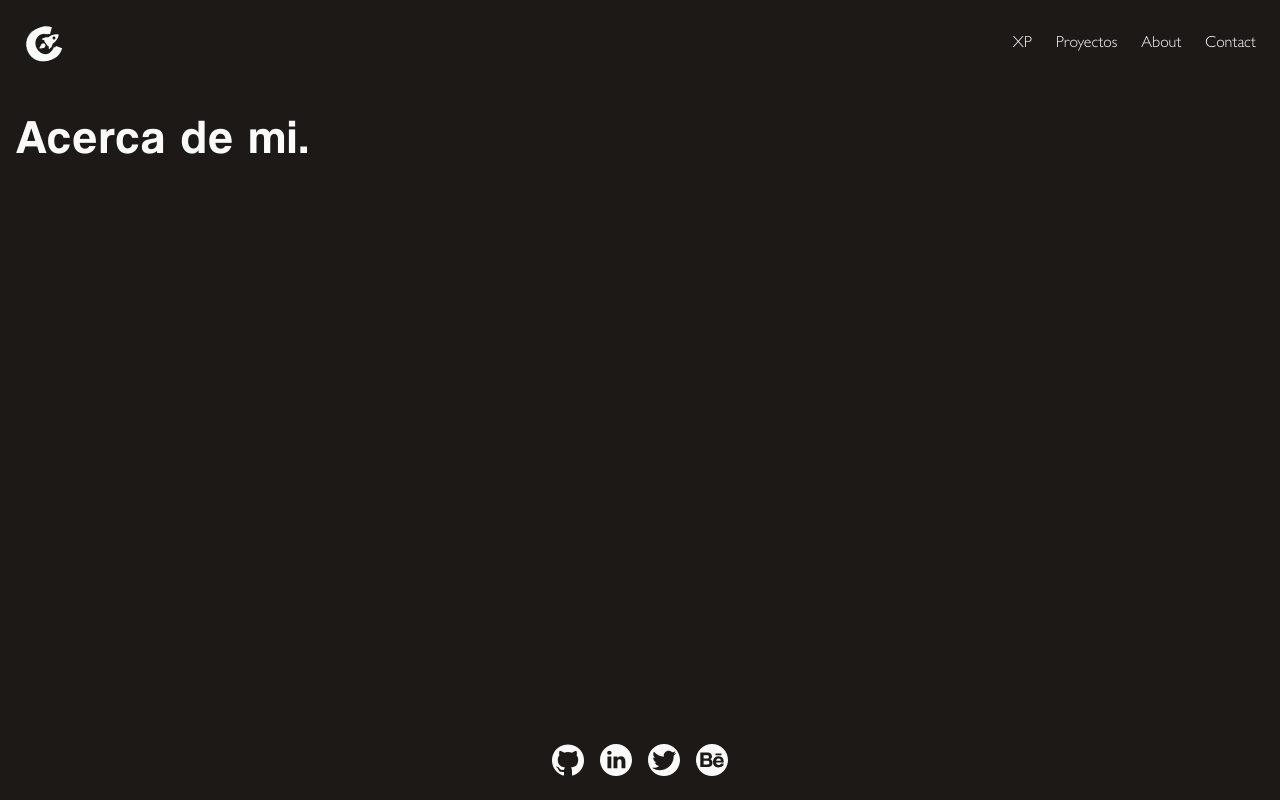
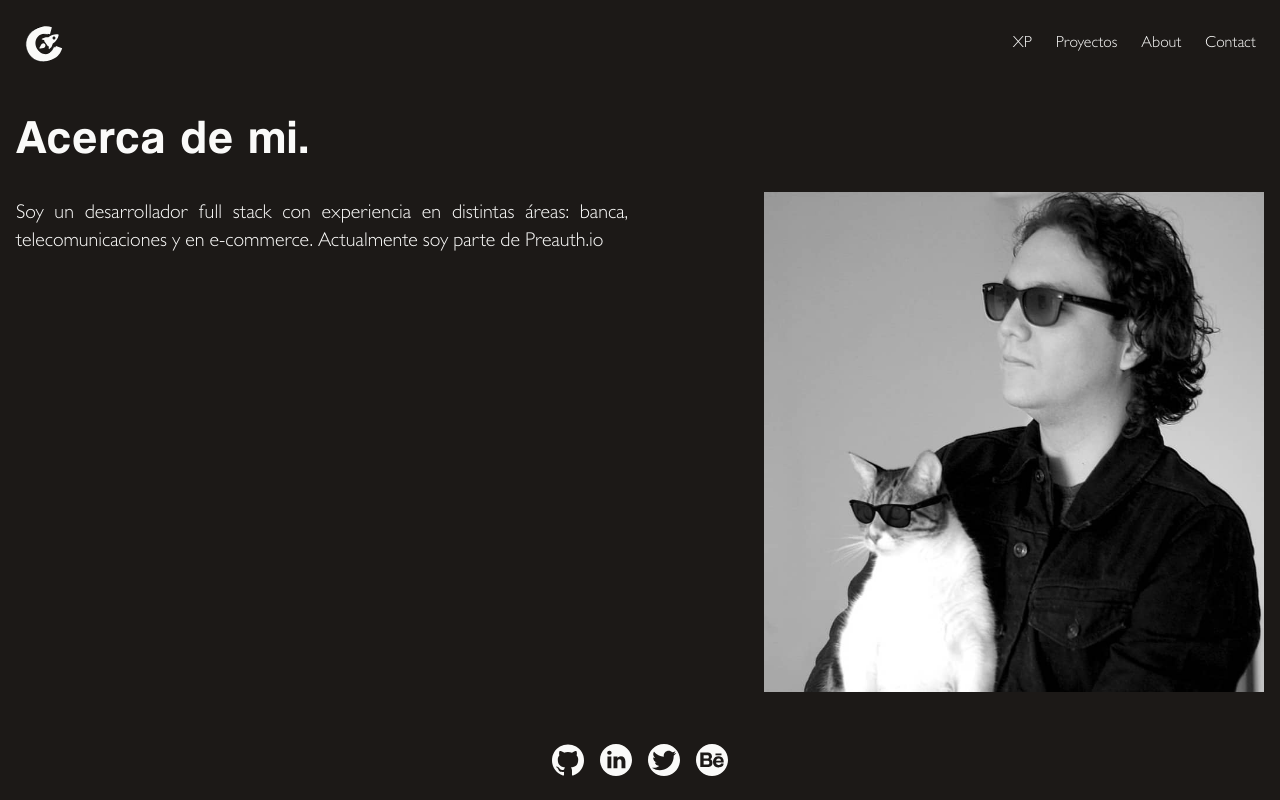
Before and after one commit to carlosz44/web, a Next.js app: page /about in a window 1280 px wide. Built offline with nearby package versions, Linux system fonts and the light colour scheme.

Commit message:
about page

```diff
--- a/components/footer.js
+++ b/components/footer.js
@@ -4,42 +4,33 @@ import Twitter from "./icons/footer/twitter";
 import Behance from "./icons/footer/behance";
 
 export default function Footer() {
+  const links = {
+    github: "https://github.com/carlosz44",
+    linkedin: "https://www.linkedin.com/in/carlos-amoros/",
+    twitter: "https://twitter.com/Leo_Fellini",
+    behance: "https://www.behance.net/carlos__z",
+  };
+
   return (
     <footer>
       <ul className="flex items-center justify-center space-x-4 lg:container px-4 py-6 mx-auto text-sm md:px-6">
         <li>
-          <a
-            href="https://github.com/carlosz44"
-            target="_blank"
-            rel="noopener noreferrer"
-          >
+          <a href={links.GitHub} target="_blank" rel="noopener noreferrer">
             <GitHub className="h-7 md:h-8" />
           </a>
         </li>
         <li>
-          <a
-            href="https://www.linkedin.com/in/carlos-amoros/"
-            target="_blank"
-            rel="noopener noreferrer"
-          >
+          <a href={links.linkedin} target="_blank" rel="noopener noreferrer">
             <LinkedIn className="h-7 md:h-8" />
           </a>
         </li>
         <li>
-          <a
-            href="https://twitter.com/Leo_Fellini"
-            target="_blank"
-            rel="noopener noreferrer"
-          >
+          <a href={links.twitter} target="_blank" rel="noopener noreferrer">
             <Twitter className="h-7 md:h-8" />
           </a>
         </li>
         <li>
-          <a
-            href="https://www.behance.net/carlos__z"
-            target="_blank"
-            rel="noopener noreferrer"
-          >
+          <a href={links.behance} target="_blank" rel="noopener noreferrer">
             <Behance className="h-7 md:h-8" />
           </a>
         </li>
--- /dev/null
+++ b/lib/datocms.js
@@ -0,0 +1,12 @@
+import { GraphQLClient } from "graphql-request";
+export function request({ query, variables, preview }) {
+  const endpoint = preview
+    ? `https://graphql.datocms.com/preview`
+    : `https://graphql.datocms.com/`;
+  const client = new GraphQLClient(endpoint, {
+    headers: {
+      authorization: `Bearer ${process.env.DATOCMS_API_TOKEN}`,
+    },
+  });
+  return client.request(query, variables);
+}
--- a/package.json
+++ b/package.json
@@ -9,6 +9,7 @@
     "lint": "next lint"
   },
   "dependencies": {
+    "graphql-request": "^3.5.0",
     "next": "11.1.0",
     "react": "17.0.2",
     "react-dom": "17.0.2"
--- a/pages/about.js
+++ b/pages/about.js
@@ -1,8 +1,34 @@
+import Image from "next/image";
+import aboutImage from "../public/images/das-katze-square.jpeg";
+
 export default function About() {
   return (
     <div className="flex flex-col md:container space-y-6">
       <h2>Acerca de mi.</h2>
-      <p></p>
+      <div className="grid grid-cols-2 gap-6 place-content-around">
+        <div className="px-4 pb-6 sm:px-0 col-span-2 sm:col-span-1 text-justify">
+          <p>
+            Soy un desarrollador full stack con experiencia en distintas áreas:
+            banca, telecomunicaciones y en e-commerce. Actualmente soy parte de{" "}
+            <a
+              href="https://preauth.io"
+              target="_blank"
+              rel="noopener noreferrer"
+            >
+              Preauth.io
+            </a>
+          </p>
+          {/* TODO: intereses y otras cosas */}
+        </div>
+        <div className="col-span-2 sm:col-span-1 place-self-center sm:place-self-end">
+          <Image
+            src={aboutImage}
+            alt="Picture of the author"
+            width={500}
+            height={500}
+          />
+        </div>
+      </div>
     </div>
   );
 }
--- a/pages/index.js
+++ b/pages/index.js
@@ -2,7 +2,7 @@ export default function Index() {
   return (
     <div className="flex flex-col items-center justify-center w-full space-y-12">
       <h2 className="md:text-5xl">Carlos Amorós</h2>
-      <p className="text-2xl md:text-4xl">Full stack Dev</p>
+      <p className="text-2xl md:text-4xl">Full-stack Dev</p>
     </div>
   );
 }
```
Also changed, not shown: public/images/das-katze-square.jpeg (added), 1 other file (tests, documents, lock files or other folders).
